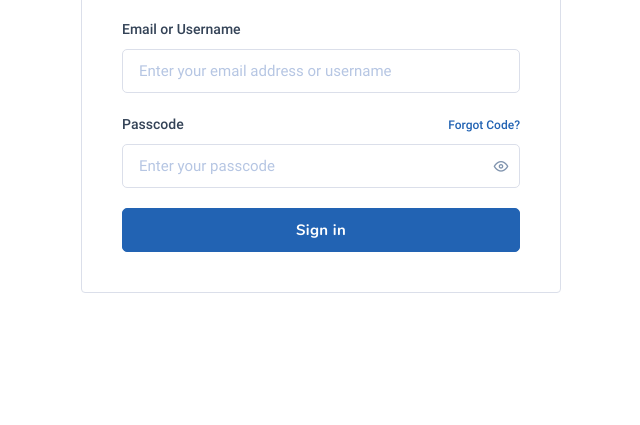
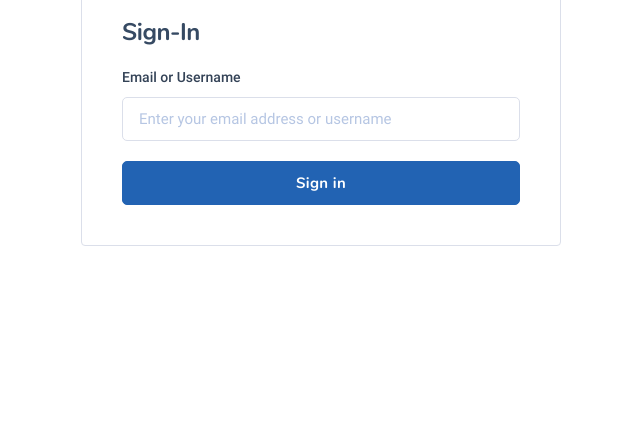
Before and after one commit to ashok210891/adsid, a PHP site: template application/views/login.php in a window 1280 px wide. Shown: the part 375-800 px from the top of the page, without its empty margins (319-959 px from the left). Run offline with PHP 8.4, Linux system fonts and the light colour scheme; the template is opened without the code that fills it, so the values that code supplies are empty; some web fonts are replaced.

Commit message:
login modified

```diff
--- a/application/views/login.php
+++ b/application/views/login.php
@@ -51,19 +51,6 @@
                                             <label class="form-label" for="username">Email or Username</label>
                                         </div>
                                         <input type="text" class="form-control form-control-lg" id="username" name="username" placeholder="Enter your email address or username" required>
-                                    </div>
-                                    <div class="form-group">
-                                        <div class="form-label-group">
-                                            <label class="form-label" for="password">Passcode</label>
-                                            <a class="link link-primary link-sm" href="<?php echo base_url(); ?>login/forgetpassword">Forgot Code?</a>
-                                        </div>
-                                        <div class="form-control-wrap">
-                                            <a href="#" class="form-icon form-icon-right passcode-switch" data-target="password">
-                                                <em class="passcode-icon icon-show icon ni ni-eye"></em>
-                                                <em class="passcode-icon icon-hide icon ni ni-eye-off"></em>
-                                            </a>
-                                            <input type="password" name="password" class="form-control form-control-lg" id="password" placeholder="Enter your passcode" required>
-                                        </div>
                                     </div>
                                     <div class="form-group">
                                         <button class="btn btn-lg btn-primary btn-block">Sign in</button>
```
